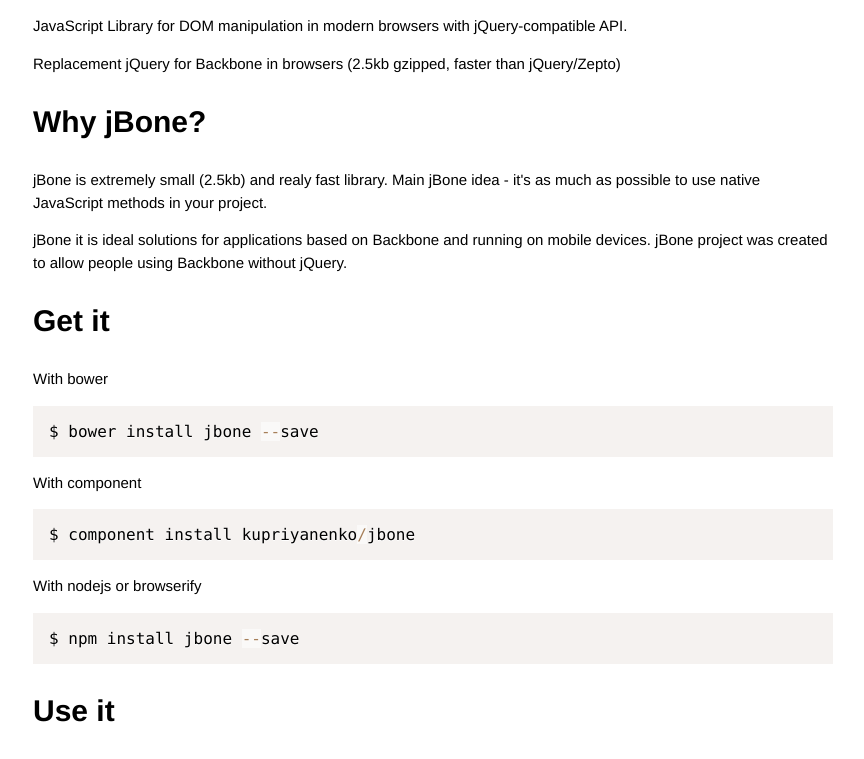
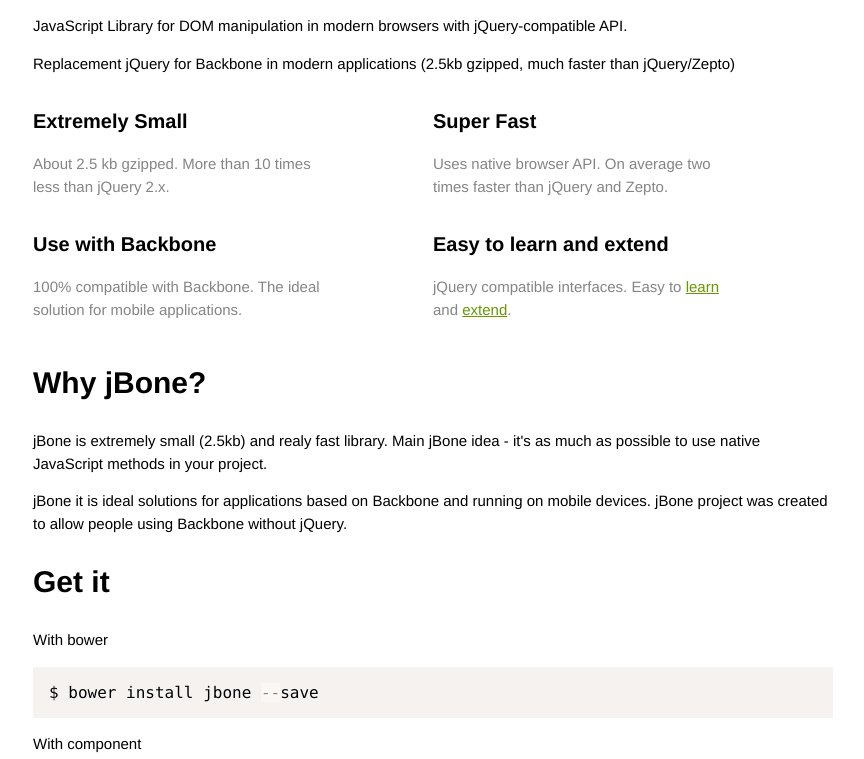
Before and after one commit to kupriyanenko/jbone, a plain HTML site: page index.html in a window 1280 px wide. Shown: the part 684-1443 px from the top of the page, without its empty margins (207-1071 px from the left). Drawn offline with Linux system fonts and the light colour scheme.

Commit message:
update home

```diff
--- a/index.html
+++ b/index.html
@@ -16,19 +16,40 @@
     <header class="main-header">
       <div class="main-logo"></div>
       <h1 class="main-name">jBone.</h1>
-      <p class="main-descr">JavaScript Library for DOM manipulation. Replacement jQuery for Backbone in browsers.</p>
+      <p class="main-descr">JavaScript Library for DOM manipulation. Replacement jQuery for Backbone.</p>
     </header>
 
     <div class="content">
-      <h1>It is</h1>
+      <h1 id="itis">It is</h1>
       <p>JavaScript Library for DOM manipulation in modern browsers with jQuery-compatible API.</p>
-      <p>Replacement jQuery for Backbone in browsers (2.5kb gzipped, faster than jQuery/Zepto)</p>
+      <p>Replacement jQuery for Backbone in modern applications (2.5kb gzipped, much faster than jQuery/Zepto)</p>
 
-      <h1>Why jBone?</h1>
+      <div class="row">
+        <div class="col-50">
+          <h2>Extremely Small</h2>
+          <p>About 2.5 kb gzipped. More than 10 times less than jQuery 2.x.</p>
+        </div>
+        <div class="col-50">
+          <h2>Super Fast</h2>
+          <p>Uses native browser API. On average two times faster than jQuery and Zepto.</p>
+        </div>
+      </div>
+      <div class="row">
+        <div class="col-50">
+          <h2>Use with Backbone</h2>
+          <p>100% compatible with Backbone. The ideal solution for mobile applications.</p>
+        </div>
+        <div class="col-50">
+          <h2>Easy to learn and extend</h2>
+          <p>jQuery compatible interfaces. Easy to <a href="https://github.com/kupriyanenko/jbone#api">learn</a> and <a href="#extendit">extend</a>.</p>
+        </div>
+      </div>
+
+      <h1 id="why">Why jBone?</h1>
       <p>jBone is extremely small (2.5kb) and realy fast library. Main jBone idea - it's as much as possible to use native JavaScript methods in your project.</p>
       <p>jBone it is ideal solutions for applications based on Backbone and running on mobile devices. jBone project was created to allow people using Backbone without jQuery.</p>
 
-      <h1>Get it</h1>
+      <h1 id="getit">Get it</h1>
       <p>With bower</p>
       <pre><code class="language-bash">$ bower install jbone --save</code></pre>
       <p>With component</p>
@@ -36,9 +57,9 @@
       <p>With nodejs or browserify</p>
       <pre><code class="language-bash">$ npm install jbone --save</code></pre>
 
-      <h1>Use it</h1>
+      <h1 id="useit">Use it</h1>
       <p>Add a <code>&lt;script&gt;</code> element for jbone.js</p>
-      <pre><code class="language-javascript">&lt;script src="path/to/jbone/dist/jbone.js"&gt;&lt;/script&gt;</code></pre>
+      <pre><code class="language-markup">&lt;script src="path/to/jbone/dist/jbone.js"&gt;&lt;/script&gt;</code></pre>
       <p>Or include like npm module (with nodejs or browserify)</p>
       <pre><code class="language-javascript">var $ = require('jbone');</code></pre>
       <p>And write awesome code:</p>
@@ -54,7 +75,7 @@
 
 $input.off(".space");</code></pre>
 
-      <h1>Extend it</h1>
+      <h1 id="extendit">Extend it</h1>
       <pre><code class="language-javascript">jBone.fn.addClass = function(className) {
     var i = 0,
         length = this.length;
@@ -68,7 +89,7 @@
 
 $(".header").addClass("loaded");</code></pre>
 
-      <h1>AJAX, Deferred</h1>
+      <h1 id="ajax_deferred">AJAX, Deferred</h1>
       <p>This part is not covered on jBone. Yuo can select one of a huge amount implementations AJAX and Promises/A+.</p>
       <p>For example: <a href="https://github.com/cujojs/when">when</a>, <a href="https://github.com/kriskowal/q">Q</a>, <a href="https://github.com/sudhirj/simply-deferred">simply-deferred</a>, <a href="/kupriyanenko/jbone/blob/master/microjs.com/#ajax">AJAX</a>.</p>
       <p>Example AJAX connecting:</p>
@@ -90,13 +111,14 @@
     // awesome code
 });</code></pre>
 
-      <h1>API</h1>
+      <h1 id="api">API</h1>
       <p><a href="https://github.com/kupriyanenko/jbone#api">See documentsation for API</a></p>
     </div>
   </div>
   <a href="https://github.com/kupriyanenko/jbone"><img style="position: fixed; top: 0; right: 0; border: 0;" src="https://camo.githubusercontent.com/652c5b9acfaddf3a9c326fa6bde407b87f7be0f4/68747470733a2f2f73332e616d617a6f6e6177732e636f6d2f6769746875622f726962626f6e732f666f726b6d655f72696768745f6f72616e67655f6666373630302e706e67" alt="Fork me on GitHub" data-canonical-src="https://s3.amazonaws.com/github/ribbons/forkme_right_orange_ff7600.png"></a>
   <script src="javascripts/prismjs/prism.js"></script>
   <script src="javascripts/prismjs/components/prism-bash.min.js"></script>
+  <script src="javascripts/prismjs/components/prism-markup.min.js"></script>
   <script src="javascripts/prismjs/components/prism-javascript.min.js"></script>
 </body>
 </html>
--- a/stylesheets/styles.css
+++ b/stylesheets/styles.css
@@ -8,6 +8,11 @@
 
 h1 {
     font-size: 30px;
+    margin: 1em 0;
+}
+
+h2 {
+    font-size: 20px;
     margin: 1em 0;
 }
 
@@ -85,3 +90,17 @@
     font-size: 18px;
     color: #acacac;
 }
+
+.row {
+    overflow: hidden;
+}
+
+.row p {
+    padding: 0 100px 0 0;
+    color: #858585;
+}
+
+.col-50 {
+    float: left;
+    width: 50%;
+}
```
